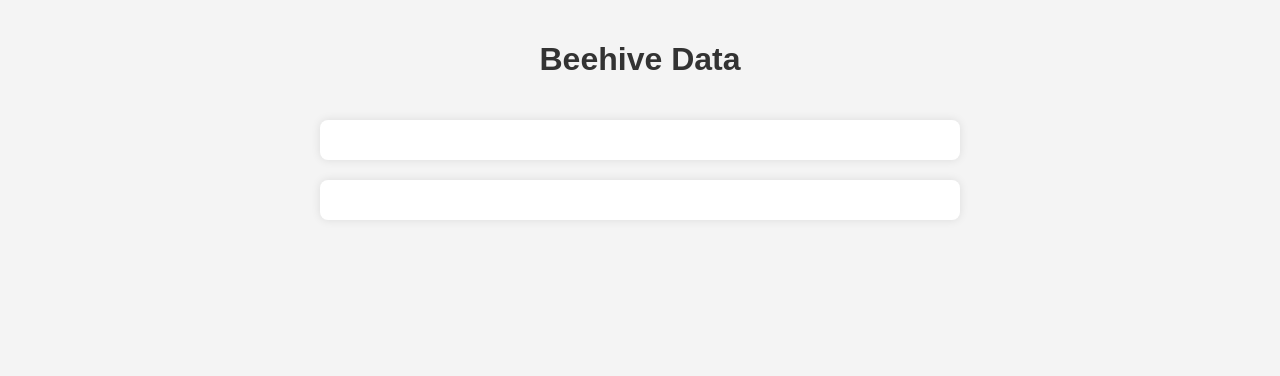
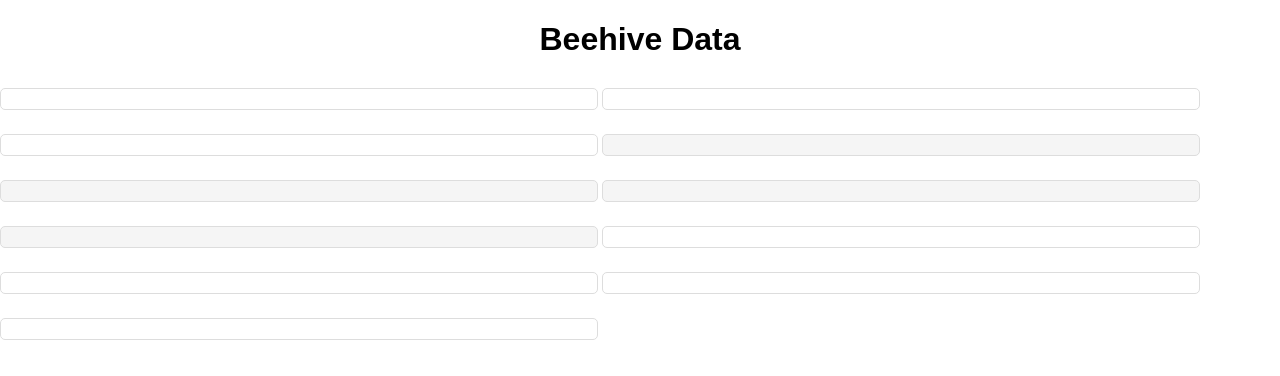
Before and after one commit to doniaBS/honey-blockchain, a website: page src/metadata.html in a window 1280 px wide. Drawn offline with Linux system fonts and the light colour scheme.

Commit message:
added css and fixed display problem

```diff
--- a/src/metadata.html
+++ b/src/metadata.html
@@ -8,7 +8,6 @@
 </head>
 <body>
   <h1>Beehive Data</h1>
-  <div id="metadata-container"></div>
     <p id="beekeeper-id"></p>
     <p id="beekeeper-address"></p>
     <p id="hive-id"></p>
@@ -20,9 +19,6 @@
     <p id="has-pests"></p>
     <p id="has-diseases"></p>
     <p id="timestamp"></p>
-  <div id="message-container"></div>
-  <p id="error"></p>
-
   <!-- JS -->
   <script src="metadata.js"></script>
 </body>
--- a/src/metadata.js
+++ b/src/metadata.js
@@ -1,46 +1,24 @@
 // Establish WebSocket connection
 const ws = new WebSocket('ws://localhost:8765');
-
 ws.onmessage = function(event) {
     const received_data = JSON.parse(event.data);
-    if (received_data.error) {
-        displayError(received_data); // Access the error message directly
-    } else {
-        displayMetadata(received_data);
-        console.log(received_data)
-    }
+    console.log(received_data);
+    displayMetadata(received_data);
 };
-
 ws.onerror = function(error) {
     console.error('WebSocket Error: ', error);
 };
-
 ws.onopen = function() {
     console.log('WebSocket connection established');
 };
-
 ws.onclose = function() {
     console.log('WebSocket connection closed');
 };
 
-const messageContainer = document.getElementById('message-container');
-
-function displayError(received_data) {
-    // Clear the container before displaying new data (optional)
-    messageContainer.innerHTML = '';
-    // Display error message on the web page
-    document.getElementById("error").innerHTML = `Error: ${received_data.error}`;
-}
-
-const metadataContainer = document.getElementById('metadata-container');
-
 function displayMetadata(received_data) {
-  // Clear the container before displaying new data (optional)
-  metadataContainer.innerHTML = '';
-
   // Access each property and display it in the HTML elements
+document.getElementById("beekeeper-address").innerHTML = `Beekeeper Address: ${received_data.beekeeper_address}`;
 document.getElementById("beekeeper-id").innerHTML = `Beekeeper ID: ${received_data.beekeeper_id}`;
-document.getElementById("beekeeper-address").innerHTML = `Beekeeper Address: ${received_data.beekeeper_address}`;
 document.getElementById("hive-id").innerHTML = `Hive ID: ${received_data.hive_id}`;
 document.getElementById("temperature").innerHTML = `Temperature: ${received_data.temperature}°C`;
 document.getElementById("humidity").innerHTML = `Humidity: ${received_data.humidity}%`;
--- a/src/style-metadata.css
+++ b/src/style-metadata.css
@@ -1,45 +1,32 @@
-/* style.css */
-
 body {
-   font-family: Arial, sans-serif;
-   margin: 0;
-   padding: 0;
-   background-color: #f4f4f4;
+   font-family: sans-serif;  /* Set a base font family */
+   margin: 0;  /* Remove default body margins */
  }
 
  h1 {
-   text-align: center;
-   color: #333;
-   padding: 20px 0;
-}
-
-#metadata-container, #message-container {
-   max-width: 600px;
-   margin: 20px auto;
-   padding: 20px;
-   background: #fff;
-   box-shadow: 0 0 10px rgba(0, 0, 0, 0.1);
-   border-radius: 8px;
-}
-
-#metadata-container p, #message-container p {
-   margin: 10px 0;
-   padding: 10px;
-   border-bottom: 1px solid #ddd;
+   text-align: center;  /* Center align the title */
+   margin-bottom: 20px;  /* Add some space after the title */
  }
 
  p {
-   font-size: 16px;
-   line-height: 1.5;
-   color: #333;
+   margin: 10px 0;  /* Add space between data points */
+   padding: 10px;  /* Add padding for better readability */
+   border: 1px solid #ddd;  /* Add a thin border */
+   border-radius: 5px;  /* Add rounded corners */
+   text-align: center;  /* Center align the data within each paragraph */
+   width: 45%;  /* Set a width for each data point */
+   display: inline-block;  /* Arrange elements side-by-side */
  }
 
-#error {
-   color: red;
-   font-weight: bold;
-   text-align: center;
+ /* Optional styles for specific data points (can be further customized) */
+ #temperature, #humidity, #co2, #weight {
+   background-color: #f5f5f5;  /* Light gray background for measurement values */
  }
 
-#metadata-container p:last-child, #message-container p:last-child {
-   border-bottom: none;
+ #gps-location {
+   font-style: italic;  /* Italicize GPS location */
  }
+
+ #has-pests, #has-diseases {
+   color: red;  /* Highlight potential issues in red */
+ }
```
Lines whose indentation alone changed are shown as unchanged.
